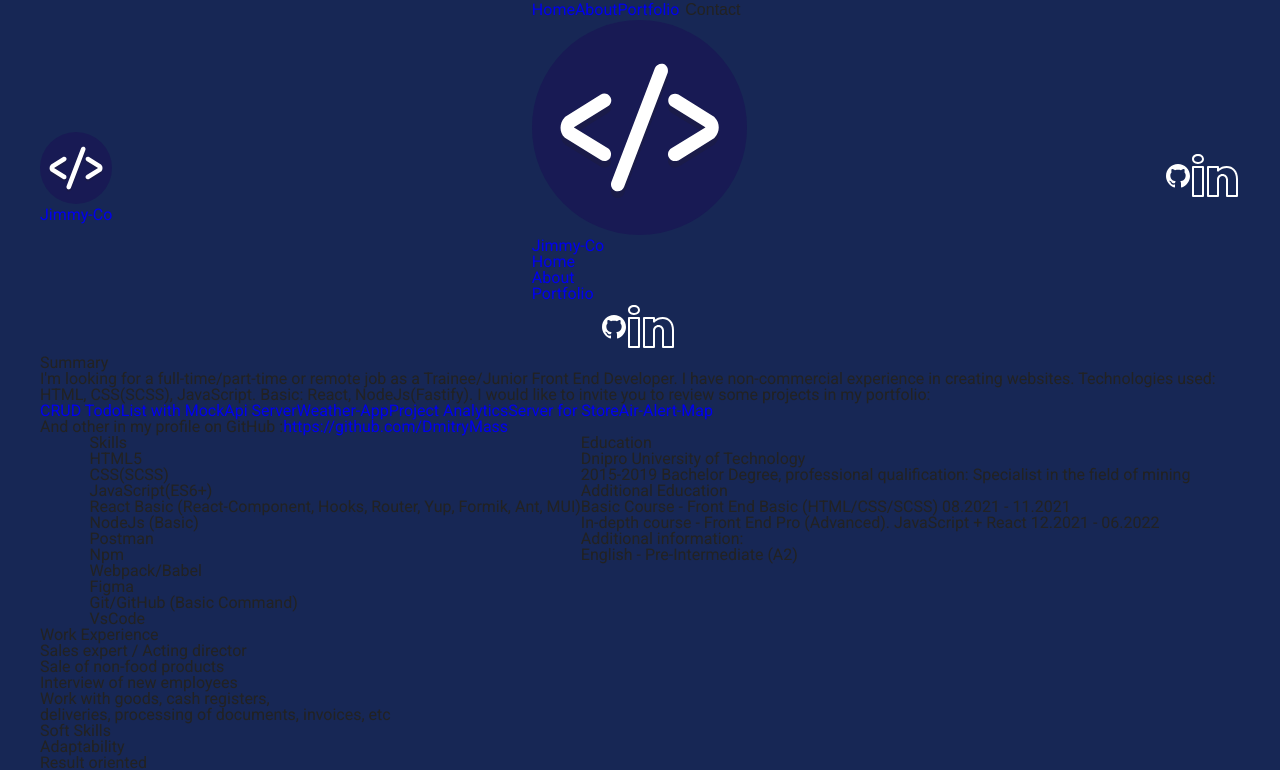
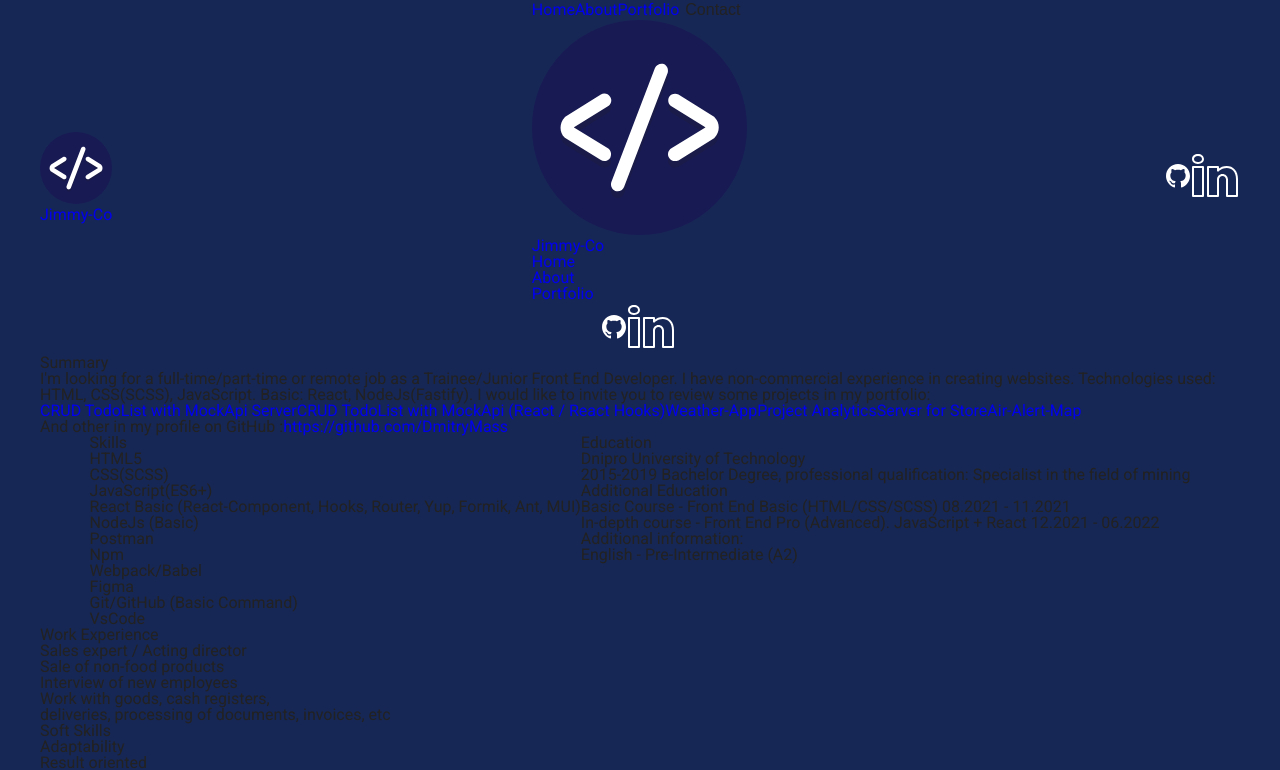
Before and after one commit to DmitryMass/React-Portfolio, a React app: page /about in a window 1280 px wide. Shown: the top 770 px of the page. Built offline with nearby package versions, Linux system fonts and the light colour scheme; a web font is replaced by a local one.

Commit message:
changed info in about me

```diff
--- a/src/Components/Pages/AboutMe/SummaryBox/component.js
+++ b/src/Components/Pages/AboutMe/SummaryBox/component.js
@@ -19,6 +19,13 @@ const SummaryBox = () => {
         target="blank"
       >
         CRUD TodoList with MockApi Server
+      </a>
+      <a
+        className={styles.main__project}
+        href="https://github.com/DmitryMass/CRUD_TodoList_React"
+        target="blank"
+      >
+        CRUD TodoList with MockApi (React / React Hooks)
       </a>
       <a
         className={styles.main__project}
```
